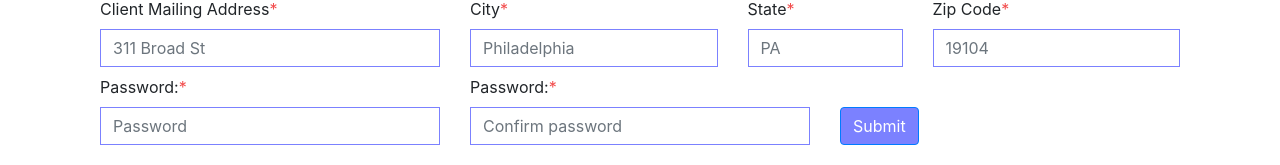
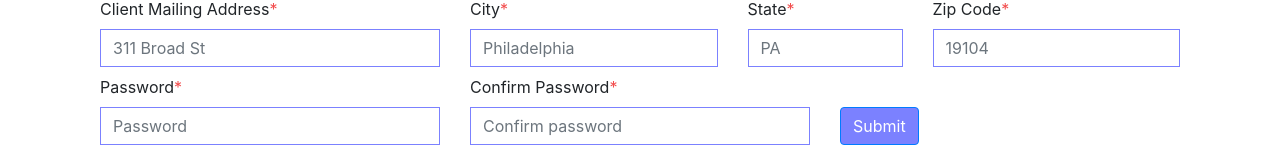
Before and after one commit to crchong1/senior_design_2019, a React (Create React App) app in the folder client/: page /client-signup in a window 1280 px wide. Shown: the part 375-540 px from the top of the page. Built offline with nearby package versions, Linux system fonts and the light colour scheme.

Commit message:
made password confirm password

```diff
--- a/client/src/components/ClientSignup.tsx
+++ b/client/src/components/ClientSignup.tsx
@@ -232,12 +232,12 @@ class ClientSignup extends Component<{}, State, {}> {
               </div>
               <div className="row mt-2">
                 <div className="col-md-4">
-                  <label htmlFor="inputPassword">Password:</label>
+                  <label htmlFor="inputPassword">Password</label>
                   <text className="red-star">*</text>
                   <input type="password" className="form-control form-purple" id="password" placeholder="Password" />
                 </div>
                 <div className="col-md-4">
-                  <label htmlFor="input">Password:</label>
+                  <label htmlFor="input">Confirm Password</label>
                   <text className="red-star">*</text>
                   <input type="password" className="form-control form-purple" id="confirmPassword" placeholder="Confirm password" />
                 </div>
```
